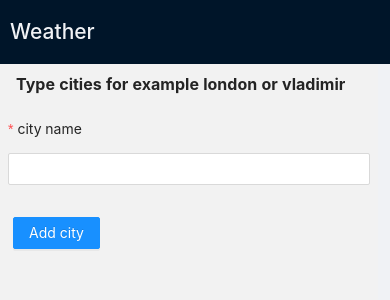
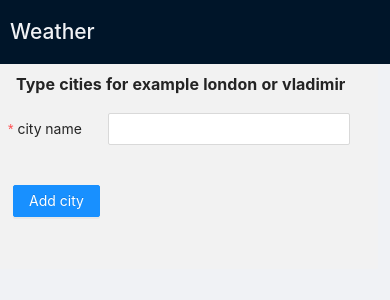
Before and after one commit to nik19ta/Test-Task-VK-Development-Lab, a React (Create React App) app: page / in a window 390 px wide. Shown: the top 300 px of the page. Built offline with nearby package versions, Linux system fonts and the light colour scheme; no server answers.

Commit message:
fix bug in Sider

```diff
--- a/src/App.css
+++ b/src/App.css
@@ -108,4 +108,10 @@ pre {
         width: 97% !important;
         max-width: 97% !important;
     }
+    .ant-form-item-label {
+        flex-basis: 100px !important;
+    }
+    .ant-form-item-control {
+        flex: 0 0 auto !important;
+    }
 }
```
